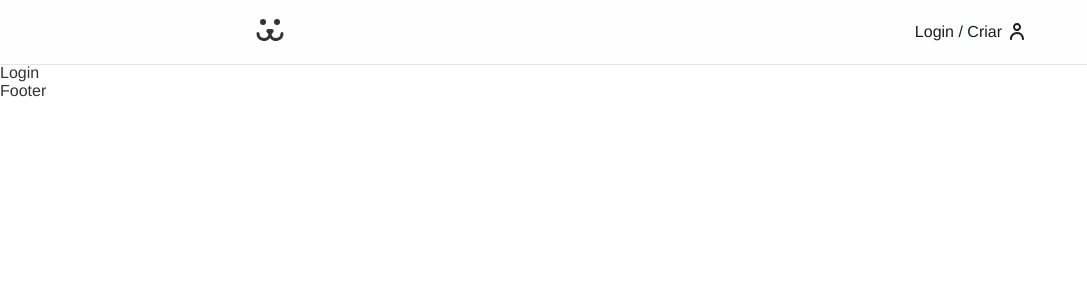
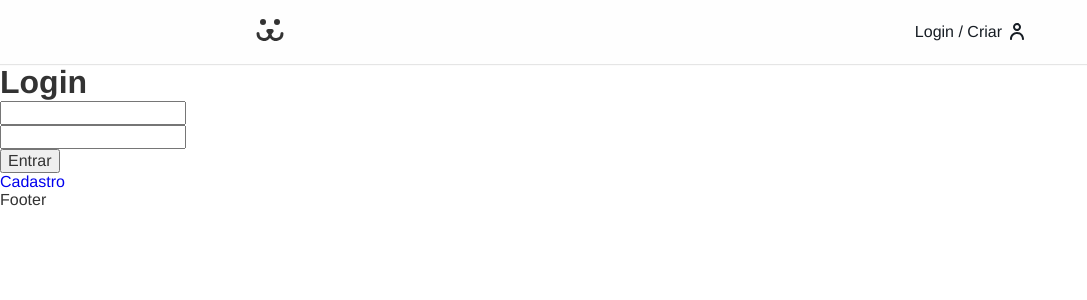
Before and after one commit to Rafaa-Freitas/dogs, a React (Vite) app: page /login in a window 1280 px wide. Shown: the top 300 px of the page, without its empty margins (0-1087 px from the left). Built offline with nearby package versions, Linux system fonts and the light colour scheme; the HTML template or start-up script is replaced by a standard one.

Commit message:
Login Routes

```diff
--- a/src/App.jsx
+++ b/src/App.jsx
@@ -17,7 +17,7 @@
         <Header />
         <Routes>
           <Route path="/" element={<Home />} />
-          <Route path="/login" element={<Login />} />
+          <Route path="/login/*" element={<Login />} />
         </Routes>
         <Footer />
       </BrowserRouter>
--- a/src/components/login/Login.jsx
+++ b/src/components/login/Login.jsx
@@ -1,7 +1,27 @@
 import React from 'react';
+import { Routes, Route } from 'react-router-dom';
+import LoginForm from './LoginForm';
+import LoginCreate from './LoginCreate';
+import LoginPasswordLost from './LoginPasswordLost';
+import LoginPasswordReset from './LoginPasswordReset';
 
 function Login() {
-  return <div>Login</div>;
+  return (
+    <div>
+      <Routes>
+        <Route path="/" element={<LoginForm></LoginForm>}></Route>
+        <Route path="criar" element={<LoginCreate></LoginCreate>}></Route>
+        <Route
+          path="perdeu"
+          element={<LoginPasswordLost></LoginPasswordLost>}
+        ></Route>
+        <Route
+          path="resetar"
+          element={<LoginPasswordReset></LoginPasswordReset>}
+        ></Route>
+      </Routes>
+    </div>
+  );
 }
 
 export default Login;
--- /dev/null
+++ b/src/components/login/LoginCreate.jsx
@@ -0,0 +1,7 @@
+import React from 'react';
+
+function LoginCreate() {
+  return <div>LoginCreate</div>;
+}
+
+export default LoginCreate;
--- /dev/null
+++ b/src/components/login/LoginForm.jsx
@@ -0,0 +1,53 @@
+import React from 'react';
+import { Link } from 'react-router-dom';
+
+function LoginForm() {
+  const [username, setUsername] = React.useState('');
+  const [password, setPassword] = React.useState('');
+
+  function handleSubmit(event) {
+    event.preventDefault();
+
+    fetch('https://dogsapi.origamid.dev/json/jwt-auth/v1/token', {
+      method: 'POST',
+      headers: {
+        'Content-Type': 'application/json',
+      },
+      body: JSON.stringify({
+        username,
+        password,
+      }),
+    })
+      .then((response) => {
+        console.log(response);
+        return response.json();
+      })
+      .then((json) => {
+        console.log(json);
+      });
+  }
+
+  return (
+    <div>
+      <h1>Login</h1>
+      <form action="" onSubmit={handleSubmit}>
+        <input
+          type="text"
+          value={username}
+          onChange={({ target }) => setUsername(target.value)}
+        />
+
+        <input
+          type="text"
+          value={password}
+          onChange={({ target }) => setPassword(target.value)}
+        />
+
+        <button>Entrar</button>
+      </form>
+      <Link to="/login/criar">Cadastro</Link>
+    </div>
+  );
+}
+
+export default LoginForm;
--- /dev/null
+++ b/src/components/login/LoginPasswordLost.jsx
@@ -0,0 +1,7 @@
+import React from 'react';
+
+function LoginPasswordLost() {
+  return <div>LoginPasswordLost</div>;
+}
+
+export default LoginPasswordLost;
--- /dev/null
+++ b/src/components/login/LoginPasswordReset.jsx
@@ -0,0 +1,7 @@
+import React from 'react';
+
+function LoginPasswordReset() {
+  return <div>LoginPasswordReset</div>;
+}
+
+export default LoginPasswordReset;
```
